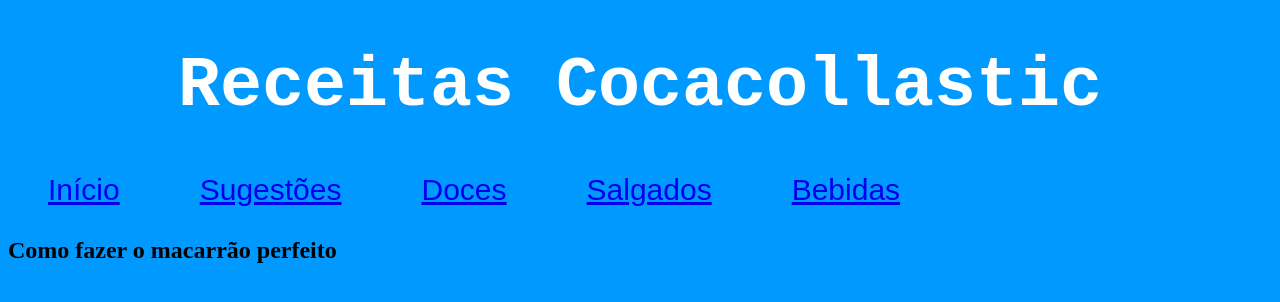
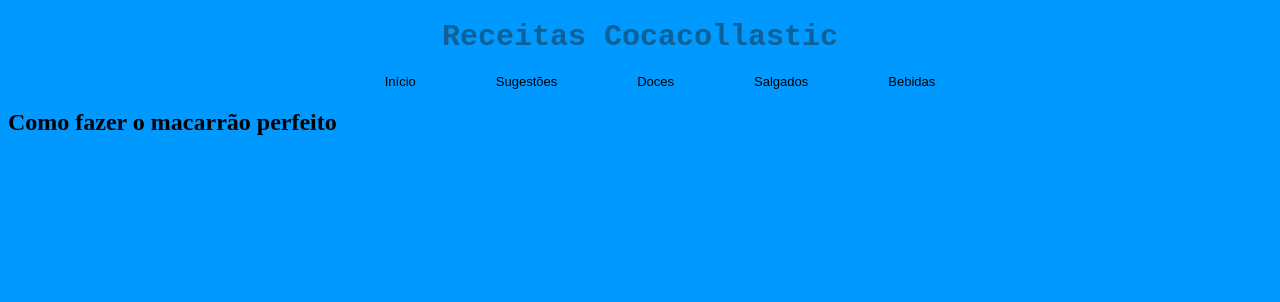
Before and after one commit to Venturawxy/cliente, a plain HTML site: page Cliente/index.html in a window 1280 px wide. Drawn offline with Linux system fonts and the light colour scheme.

Commit message:
Add files via upload

```diff
--- a/Cliente/style.css
+++ b/Cliente/style.css
@@ -3,19 +3,30 @@ body{
 }
 
 .titulo{
-    color: white;
+    color: rgb(15, 96, 151);
     text-align: center;
-    font-size: 35px;
+    font-size: 15px;
     font-family: 'Courier New', Courier, monospace;
 }
 
 .menu{
     color: white;
-    text-align: center;
+    justify-content: center;
     display: flex;
     gap: 80px;
-    font-size: 30px;
+    font-size: 13px;
     font-family: Arial, Helvetica, sans-serif;
     list-style: none;
+}
+
+.subtilulo{
+    color: white;
+    text-align: center;
+    font-size: 15px;
+    font-family: 'Courier New', Courier, monospace;
+}
+
+a{
     text-decoration: none;
+    color: #000;
 }
```
Also changed, not shown: Cliente/index.html (+1 -1 lines).
